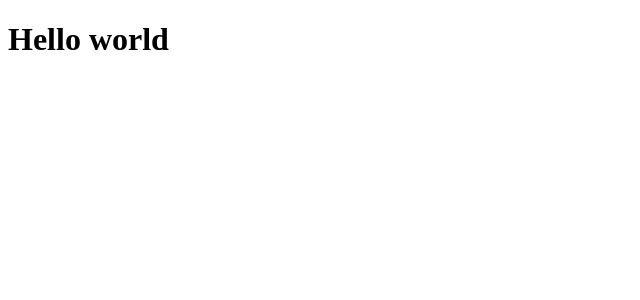
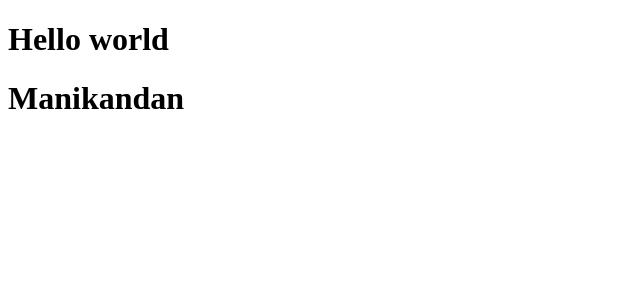
Before and after one commit to iamneo-production/1d11f13f-75c7-4dfa-bda4-2be9af6962ba, an Angular app in the folder angularapp/: page / in a window 1280 px wide. Shown: the top 300 px of the page, without its empty margins (0-640 px from the left). Built offline with nearby package versions, Linux system fonts and the light colour scheme.

Commit message:
htmlfilechanged

```diff
--- a/angularapp/angular.json
+++ b/angularapp/angular.json
@@ -94,5 +94,8 @@
         }
       }
     }
+  },
+  "cli": {
+    "analytics": "71b1be41-cd68-48bf-bfb4-7d9c9be0d982"
   }
 }
--- a/angularapp/src/app/app.component.html
+++ b/angularapp/src/app/app.component.html
@@ -1 +1,2 @@
 <h1>Hello world</h1>
+<h1>Manikandan</h1>
```
